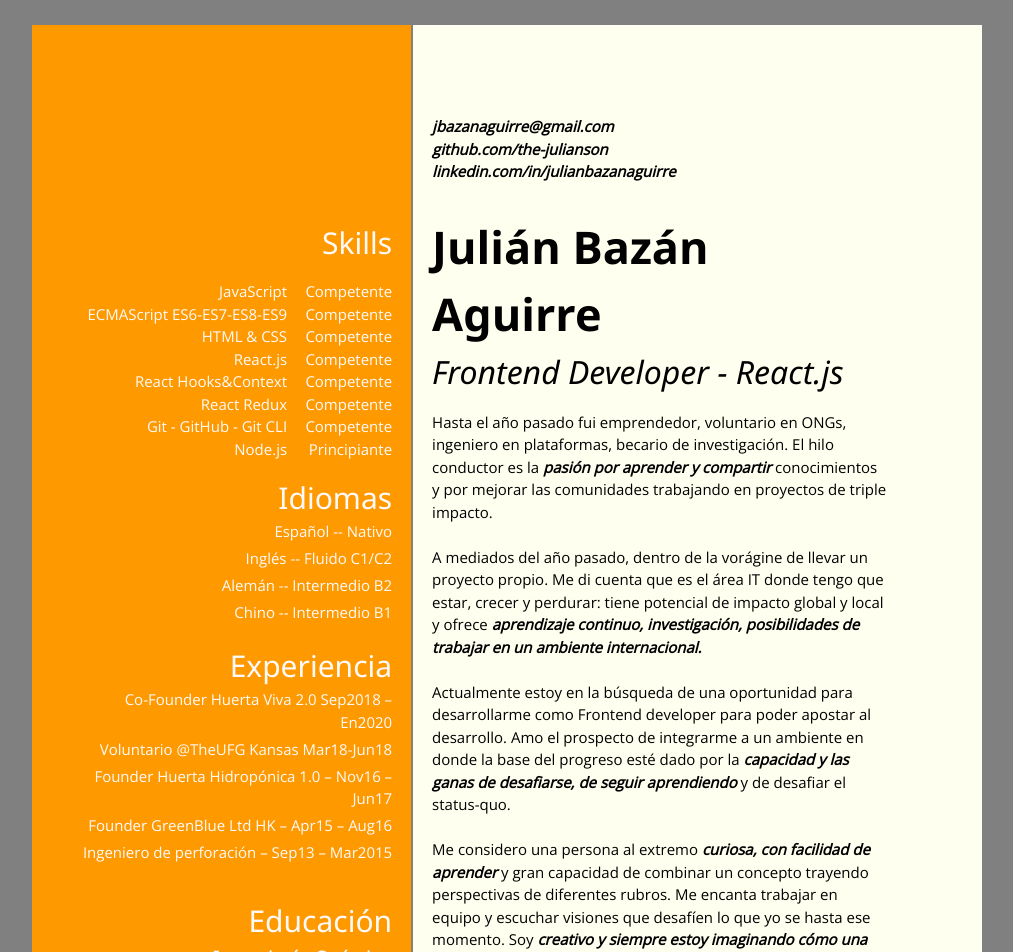
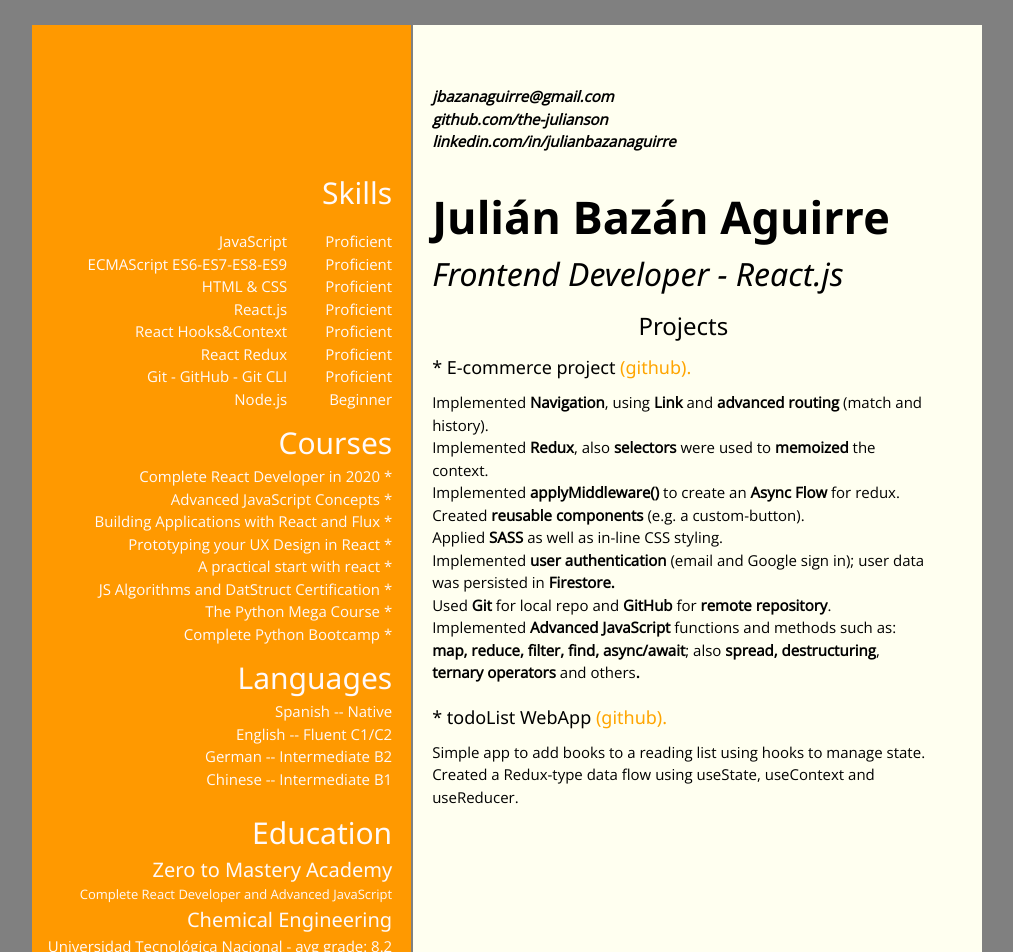
Before and after one commit to the-julianson/miportfolio, a React (Create React App) app: page / in a window 1280 px wide. Shown: the top 952 px of the page, without its empty margins (224-1237 px from the left). Built offline with nearby package versions, Linux system fonts and the light colour scheme.

Commit message:
changed project

```diff
--- a/src/component/main-body/left-column/left-column.component.jsx
+++ b/src/component/main-body/left-column/left-column.component.jsx
@@ -2,7 +2,7 @@ import React from "react";
 import "./left-column.styles.scss";
 //import LeftFirst from "./left-first/left-first.component"
 
-const LeftColumn = ({ experience, languages, skills }) => {
+const LeftColumn = ({ courses, languages, skills }) => {
   return (
     <div className="left-column">
       <h2>Skills</h2>
@@ -17,25 +17,33 @@ const LeftColumn = ({ experience, languages, skills }) => {
         })}
       </div>
       <div className="left-third">
-        <h2>Idiomas</h2>
+        <h2>Courses</h2>
+
+          {courses.map(course => {
+            return (
+              <ul key={course.id}>
+            <li >{course.title} *</li>
+
+            </ul>
+            );
+          })}
+
+      </div>
+      <div className="left-third">
+        <h2>Languages</h2>
         <ul>
           {languages.map(exp => {
             return <li key={exp.id}>{exp.title}</li>;
           })}
         </ul>
       </div>
-      <div className="left-third">
-        <h2>Experiencia</h2>
-        <ul>
-          {experience.map(exp => {
-            return <li key={exp.id}>{exp.title}</li>;
-          })}
-        </ul>
-      </div>
+
       <div className="left-last">
-        <h2>Educación</h2>
-        <h4>Ingeniería Química</h4>
-        <p>Universidad Tecnológica Nacional</p>
+        <h2>Education</h2>
+        <h4>Zero to Mastery Academy</h4>
+        <p style={{fontSize: `13px`}}>Complete React Developer and Advanced JavaScript</p>
+        <h4>Chemical Engineering</h4>
+        <p>Universidad Tecnológica Nacional - avg grade: 8.2</p>
       </div>
 
     </div>
--- a/src/component/main-body/left-column/left-column.styles.scss
+++ b/src/component/main-body/left-column/left-column.styles.scss
@@ -6,7 +6,7 @@
   flex-direction: column;
   padding-right: 2%;
   color: #fffafa;
-  padding-top: 12em;
+  padding-top: 9em;
 
 
   .titleComp {
@@ -20,7 +20,7 @@
 
   .left-last {
     text-align: right;
-    padding-top: 15px;
+    padding-top: 10px;
     h2,
     h4,
     p {
@@ -35,20 +35,20 @@
 
     h2 {
       margin: 0;
-      padding-top: 15px;
+      padding-top: 10px;
     }
     ul {
       margin: auto 0px;
       list-style-type: none;
       text-align: right;
       li {
-        margin: 0 5 0 0;
+        margin: 0 0 0 0;
       }
     }
   }
   h2 {
     margin: 0;
-    padding-top: 15px;
+    padding-top: 10px;
     text-align: right;
   }
 
--- a/src/component/main-body/right-column/right-column.styles.scss
+++ b/src/component/main-body/right-column/right-column.styles.scss
@@ -6,9 +6,11 @@
   overflow: hidden;
   text-align: left;
   padding-left: 2%;
-  padding-right: 10%;
-  padding-top: 6em;
+  padding-right: 5%;
+  padding-top: 4em;
   padding-bottom: 3em;
+
+
 
   .contactComp {
     margin: 0;
@@ -20,12 +22,10 @@
       text-align: left;
       padding: 0;
 
-
       li {
         margin: 0;
         font-style: italic;
         font-weight: bold;
-
 
         a {
           text-decoration: none;
@@ -39,7 +39,8 @@
 
   .titleComp {
     margin-top: 2em;
-    h1, h3 {
+    h1,
+    h3 {
       margin: 0;
     }
     h1 {
@@ -50,7 +51,5 @@
       font-size: 32px;
       font-style: oblique;
     }
-
-
   }
 }
--- a/src/component/main-body/right-column/right-experience/right-experience.component.jsx
+++ b/src/component/main-body/right-column/right-experience/right-experience.component.jsx
@@ -2,40 +2,83 @@ import React from "react";
 
 const RigthExperience = () => {
   return (
-    <div className="exp1">
-      <p>
-        Hasta el año pasado fui emprendedor, voluntario en ONGs, ingeniero en plataformas,
-        becario de investigación. El hilo conductor es la <strong><i>pasión por
-        aprender y compartir</i></strong> conocimientos y por mejorar las comunidades
-         trabajando en proyectos de triple impacto.
-        <br/>
-        <br/>
-         A mediados del año pasado, dentro de la vorágine de llevar un proyecto propio.
-        Me di cuenta que es el área IT donde tengo que estar,
-        crecer y perdurar: tiene potencial de impacto global y local y ofrece
-        <strong><i> aprendizaje continuo, investigación, posibilidades de trabajar en un ambiente internacional.</i></strong>
-        <br/>
-        <br/>
-        Actualmente estoy en la búsqueda de una oportunidad para desarrollarme
-        como Frontend developer para poder apostar al desarrollo.
-        Amo el prospecto de integrarme a un ambiente
-        en donde la base del progreso esté dado por la <strong><i>capacidad y las ganas de
-        desafiarse, de seguir aprendiendo</i></strong> y de desafiar el status-quo.
-        <br/>
-        <br/>
-        Me
-        considero una persona al extremo <strong><i>curiosa, con facilidad de aprender</i></strong> y
-        gran capacidad de combinar un concepto trayendo perspectivas de
-        diferentes rubros. Me
-        encanta trabajar en equipo y escuchar visiones que desafíen lo que yo se
-        hasta ese momento. Soy <strong><i>creativo y siempre estoy imaginando cómo una idea
-        puede pasar a la acción.</i></strong>
-        <br/>
-        <br/>
-        Encuentro dificultades a la hora de cerrar proyectos y gestionarlos de forma ordenada.
-        A veces me cuesta poder ser claro al comunicar una idea.
+    <div className="projects">
+      <h3
+        style={{
+          textAlign: `center`
+        }}
+      >
+        Projects
+      </h3>
+      <h5>
+        * E-commerce project
+        <a
+          href="https://github.com/the-julianson/crown-store"
+          style={{
+            textDecoration: `none`,
+            color: `orange`
+          }}
+        >
+          {` (github).`}
+        </a>
+      </h5>
+      <div className="paragraph">
+        <p>
+          Implemented<strong> Navigation</strong>, using <strong>Link </strong>
+          and <strong>advanced routing</strong> (match and history).
+        </p>
+        <p>
+          Implemented <strong>Redux</strong>, also <strong>selectors </strong>
+          were used to <strong>memoized </strong>the context.
+        </p>
+        <p>
+          Implemented <strong>applyMiddleware()</strong> to create an{" "}
+          <strong>Async Flow</strong> for redux.&nbsp;
+        </p>
+        <p>
+          Created<strong> reusable components</strong> (e.g. a custom-button).
+        </p>
+        <p>
+          Applied<strong> SASS</strong> as well as in-line CSS styling.&nbsp;
+        </p>
+        <p>
+          Implemented <strong>user authentication</strong> (email and Google
+          sign in); user data was persisted in <strong>Firestore.&nbsp;</strong>
+        </p>
+        <p>
+          Used<strong> Git</strong> for local repo and <strong>GitHub </strong>
+          for<strong> remote repository</strong>.
+        </p>
+        <p>
+          Implemented<strong> Advanced JavaScript </strong>functions and
+          methods such as:{" "}
+          <strong>map, reduce, filter, find, async/await</strong>; also{" "}
+          <strong>spread, destructuring</strong>,{" "}
+          <strong>ternary operators </strong>and others<strong>.</strong>
+        </p>
+      </div>
+      <h5 style={{
+        marginTop: `20px`
+      }}>
+        * todoList WebApp
+        <a
+          href="https://the-julianson.github.io/todoList/"
+          style={{
+            textDecoration: `none`,
+            color: `orange`
+          }}
+        >
+          {` (github).`}
+        </a>
+      </h5 >
+      <div className="paragraph"
+      >
+        <p>
+        Simple app to add books to a reading list using hooks to manage state.
+Created a Redux-type data flow using useState, useContext and useReducer.
 
-      </p>
+        </p>
+      </div>
     </div>
   );
 };
--- a/src/pages/main-page/App.css
+++ b/src/pages/main-page/App.css
@@ -23,3 +23,7 @@ body {
 li {
   margin-bottom: 0.3em;
 }
+
+p {
+  margin: 0 0.2em 0 0;
+}
--- a/src/pages/main-page/App.js
+++ b/src/pages/main-page/App.js
@@ -1,51 +1,105 @@
-import React, {useState} from 'react';
-import './App.css';
+import React, { useState } from "react";
+import "./App.css";
 
-import LeftColumn from '../../component/main-body/left-column/left-column.component';
-import RightColumn from '../../component/main-body/right-column/right-column.component';
+import LeftColumn from "../../component/main-body/left-column/left-column.component";
+import RightColumn from "../../component/main-body/right-column/right-column.component";
 // import Footer from '../../component/footer/footer.component';
 
+function App() {
+  const [{ fullName, jobTitle }] = useState({
+    fullName: "Julián Bazán Aguirre",
+    jobTitle: "Frontend Developer - React.js"
+  });
+  const [courses] = useState([
+    {
+      title: "Complete React Developer in 2020",
+      platform: "Zero to Mastery Academy",
+      author: "Andrew Neagoie",
+      completion: "40%",
+      id: 3
+    },
+    {
+      title: "Advanced JavaScript Concepts",
+      platform: "Zero to Mastery Academy",
+      author: "Andrew Neagoie",
+      completion: "10%",
+      id: 3
+    },
+    {
+      title: "Building Applications with React and Flux",
+      platform: "Pluralsight",
+      author: "Cory House",
+      completion: "100%",
+      id: 3
+    },
+    {
+      title: "Prototyping your UX Design in React",
+      platform: "Pluralsight",
+      author: "Lisa Walkosz-Migliacio",
+      completion: "100%",
+      id: 2
+    },
+    {
+      title: "A practical start with react",
+      platform: "Pluralsight",
+      author: "Lisa Walkosz-Migliacio",
+      completion: "100%",
+      id: 1
+    },
+    {
+      title: "JS Algorithms and DatStruct Certification",
+      platform: "freeCodeCamp",
+      author: "",
+      completion: "75%",
+      id: 1
+    },
 
-
-function App() {
-
-    const [{fullName, jobTitle}] = useState({fullName : "Julián Bazán Aguirre", jobTitle: "Frontend Developer - React.js"});
-    const [experience] = useState([
-      {title: 'Co-Founder Huerta Viva 2.0 Sep2018 – En2020', id: 1},
-      {title: 'Voluntario @TheUFG Kansas Mar18-Jun18', id: 2},
-      {title: 'Founder Huerta Hidropónica 1.0 –  Nov16 – Jun17', id: 3},
-      {title: 'Founder GreenBlue Ltd HK – Apr15 – Aug16', id: 4},
-      {title: 'Ingeniero de perforación – Sep13 – Mar2015', id: 5},
-    ])
+    {
+      title: "The Python Mega Course",
+      platform: "Udemy",
+      author: "Ardit Sulce",
+      completion: "93%",
+      id: 4
+    },
+    {
+      title: "Complete Python Bootcamp",
+      platform: "Udemy",
+      author: "Jose Portilla",
+      completion: "73%",
+      id: 5
+    }
+  ]);
   const [languages] = useState([
-      {title: 'Español -- Nativo', id: 1},
-      {title: 'Inglés -- Fluido C1/C2', id: 2},
-      {title: 'Alemán -- Intermedio B2', id: 3},
-      {title: 'Chino -- Intermedio B1', id: 4},
-    ])
+    { title: "Spanish -- Native", id: 1 },
+    { title: "English -- Fluent C1/C2", id: 2 },
+    { title: "German -- Intermediate B2", id: 3 },
+    { title: "Chinese -- Intermediate B1", id: 4 }
+  ]);
   const [skills] = useState([
-      {title: "JavaScript", level: "Competente", id:1},
-      {title: "ECMAScript ES6-ES7-ES8-ES9", level: "Competente", id:8},
-      {title: "HTML & CSS", level: "Competente", id:2},
-      {title: "React.js", level: "Competente", id:3},
-      {title: "React Hooks&Context", level: "Competente", id:4},
-      {title: "React Redux", level: "Competente", id:5},
-      {title: "Git - GitHub - Git CLI", level: "Competente", id:6},
-      {title: "Node.js", level: "Principiante", id:7},
-    ])
+    { title: "JavaScript", level: "Proficient", id: 1 },
+    { title: "ECMAScript ES6-ES7-ES8-ES9", level: "Proficient", id: 8 },
+    { title: "HTML & CSS", level: "Proficient", id: 2 },
+    { title: "React.js", level: "Proficient", id: 3 },
+    { title: "React Hooks&Context", level: "Proficient", id: 4 },
+    { title: "React Redux", level: "Proficient", id: 5 },
+    { title: "Git - GitHub - Git CLI", level: "Proficient", id: 6 },
+    { title: "Node.js", level: "Beginner", id: 7 }
+  ]);
   const [contactInfo] = useState({
     envelope: "jbazanaguirre@gmail.com",
     github: "github.com/the-julianson",
     linkedin: "linkedin.com/in/julianbazanaguirre"
-  })
+  });
   return (
-
     <div className="App">
       <div className="main-body">
-        <LeftColumn experience={experience} languages={languages} skills={skills}/>
-        <RightColumn fullName={fullName} jobTitle={jobTitle} contactInfo={contactInfo}/>
+        <LeftColumn courses={courses} languages={languages} skills={skills} />
+        <RightColumn
+          fullName={fullName}
+          jobTitle={jobTitle}
+          contactInfo={contactInfo}
+        />
       </div>
-
     </div>
   );
 }
```
Lines whose indentation alone changed are shown as unchanged.
